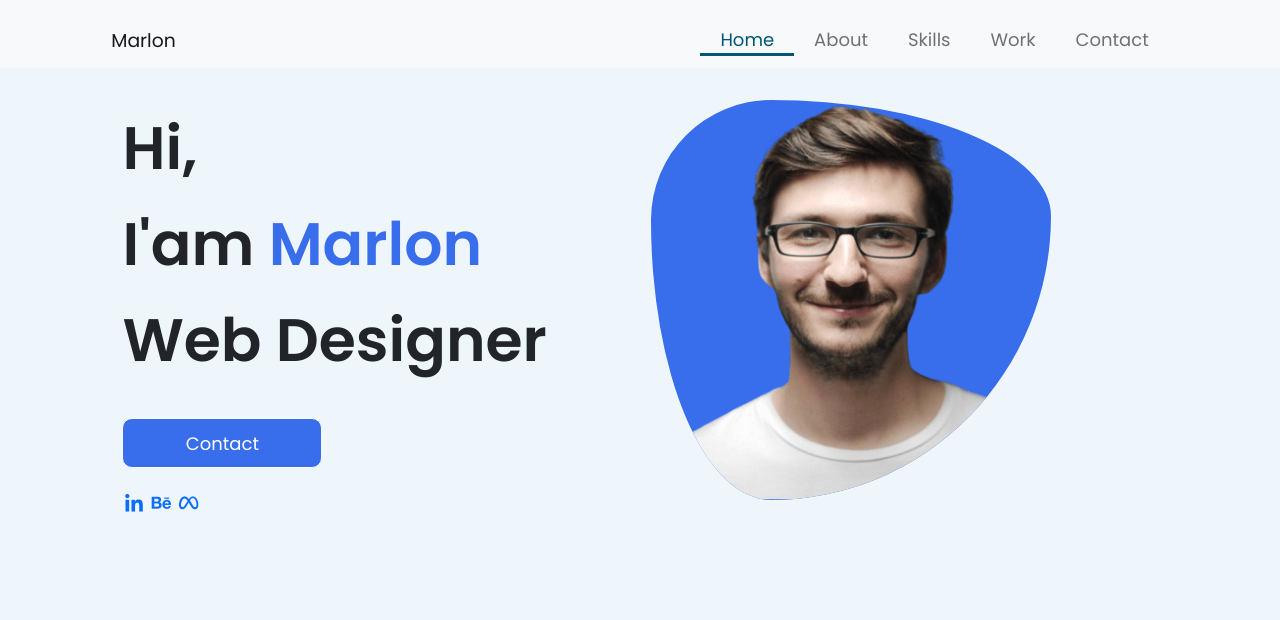
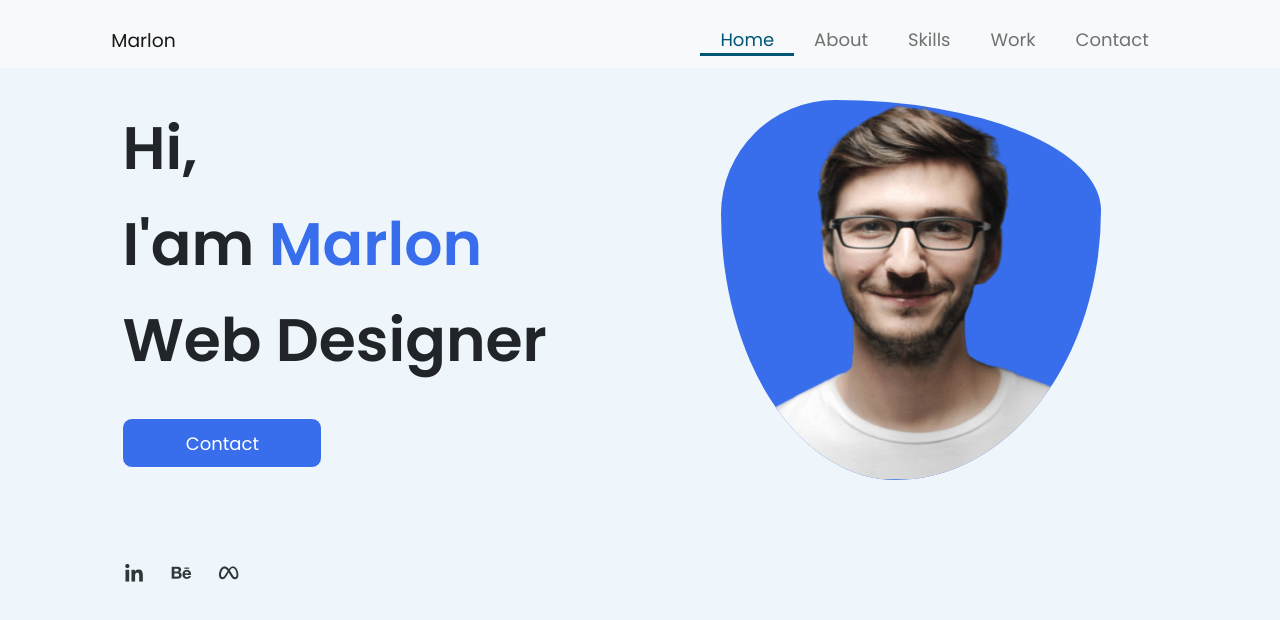
Before and after one commit to dellark18/portfolio-web, a plain HTML site: page index.html in a window 1280 px wide. Drawn offline with nearby package versions, Linux system fonts and the light colour scheme.

Commit message:
initial commit

```diff
--- a/assets/css/styles.css
+++ b/assets/css/styles.css
@@ -61,12 +61,24 @@ html, body {
   color: #ffffff;
   background-color: #386EEB;
 }
+.home-social {
+  margin-top: 70px;
+}
+.home-social-icon {
+  padding: 0 20px 0 0;
+  color: #313738;
+}
+.home-social-icon:hover {
+  padding: 0 20px 0 0;
+  color: #386EEB;
+}
 .home-circle {
-  width: 400px;
-  height: 400px;
-  border-radius: 30% 70% 70% 30% / 30% 29% 71% 70% ;
+  width: 380px;
+  height: 380px;
+  border-radius: 30% 70% 54% 46% / 30% 29% 71% 70% ;
   background-color: #386EEB;
+  margin-left: 70px;
 }
 
 
-/* Border-radius: 47% 47% 49% 52% / 46% 0% 54% 54% ; */
+/* Border-radius: 30% 70% 70% 30% / 30% 29% 71% 70% ; */
```
